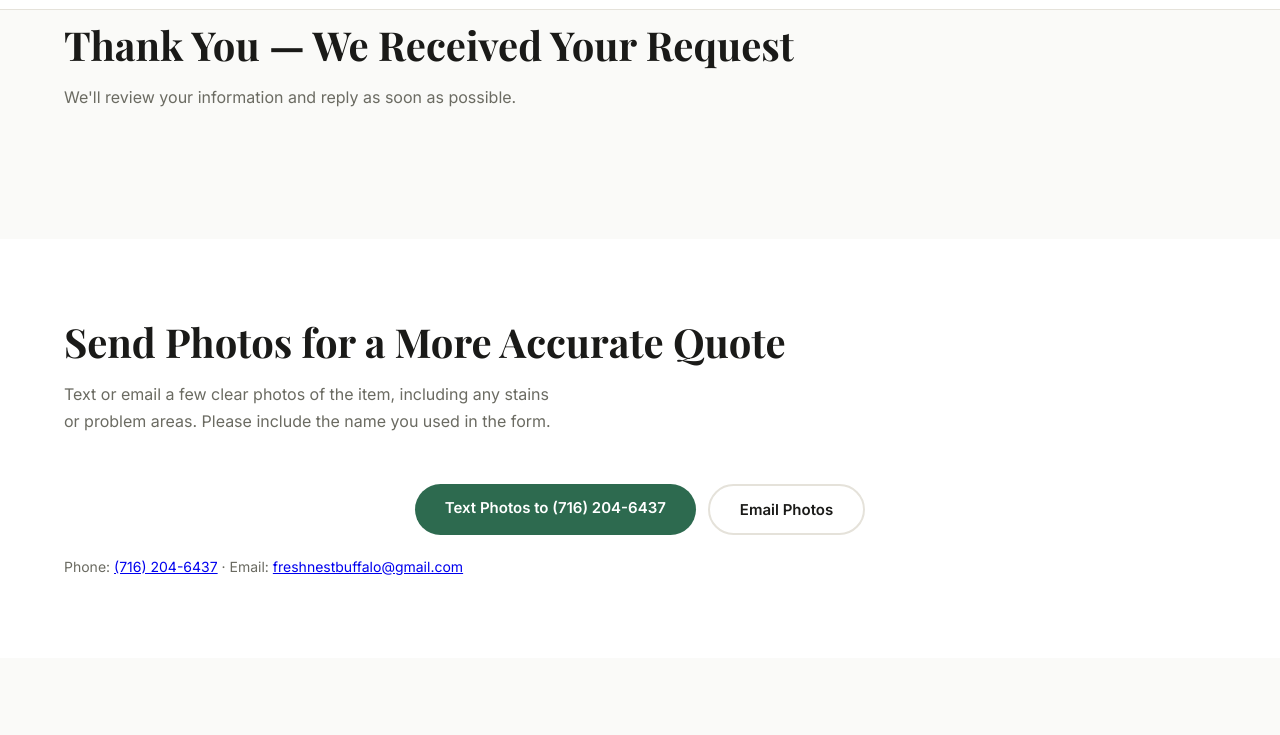
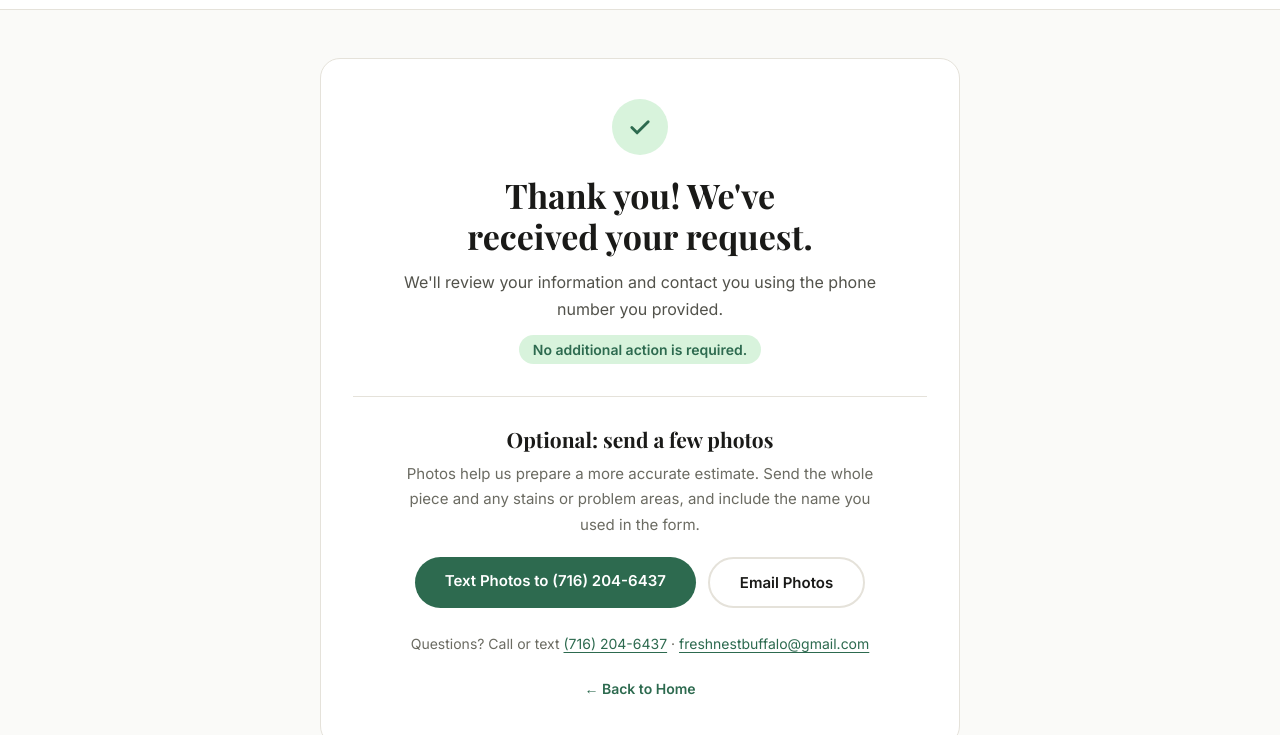
Before and after one commit to freshnestbuffalo/freshnestbuffalo, an Astro site: page /thank-you in a window 1280 px wide. Shown: the part 58-793 px from the top of the page. Built offline with nearby package versions, Linux system fonts and the light colour scheme; Astro itself is replaced by a stand-in of ours.

Commit message:
Fix quote form and thank-you experience

```diff
--- a/src/pages/thank-you.astro
+++ b/src/pages/thank-you.astro
@@ -10,29 +10,148 @@ import Cta from '../components/Cta.astro';
   robots="noindex, follow"
 >
   <section id="confirmation" class="bg-tint">
-    <h1 class="sec-title">Thank You — We Received Your Request</h1>
-    <p class="sec-sub">We'll review your information and reply as soon as possible.</p>
-  </section>
+    <div class="ty-card">
+      <div class="ty-icon" aria-hidden="true">
+        <svg viewBox="0 0 24 24" width="28" height="28" fill="none" stroke="currentColor" stroke-width="2.5" stroke-linecap="round" stroke-linejoin="round"><path d="M5 12.5l4.5 4.5L19 7.5" /></svg>
+      </div>
+      <h1 class="ty-title">Thank you! We've received your request.</h1>
+      <p class="ty-lead">We'll review your information and contact you using the phone number you provided.</p>
+      <p class="ty-done">No additional action is required.</p>
 
-  <section id="photos" class="bg-white">
-    <h2 class="sec-title">Send Photos for a More Accurate Quote</h2>
-    <p class="sec-sub">Text or email a few clear photos of the item, including any stains or problem areas. Please include the name you used in the form.</p>
-    <Cta
-      wrapperClass="cta-btns"
-      buttons={[
-        { label: 'Text Photos to (716) 204-6437', href: 'sms:+17162046437?body=Hi%20Fresh%20Nest%2C%20I%20just%20submitted%20a%20quote%20request.%20Here%20are%20my%20photos.', variant: 'primary' },
-        { label: 'Email Photos', href: 'mailto:freshnestbuffalo@gmail.com?subject=Fresh%20Nest%20Photo%20Quote', variant: 'secondary' },
-      ]}
-    />
-    <p class="area-note">Phone: <a href="tel:+17162046437">(716) 204-6437</a> · Email: <a href="mailto:freshnestbuffalo@gmail.com">freshnestbuffalo@gmail.com</a></p>
-  </section>
+      <div class="ty-photos">
+        <h2 class="ty-h2">Optional: send a few photos</h2>
+        <p class="ty-text">Photos help us prepare a more accurate estimate. Send the whole piece and any stains or problem areas, and include the name you used in the form.</p>
+        <Cta
+          wrapperClass="cta-btns ty-btns"
+          buttons={[
+            { label: 'Text Photos to (716) 204-6437', href: 'sms:+17162046437', variant: 'primary' },
+            { label: 'Email Photos', href: 'mailto:freshnestbuffalo@gmail.com?subject=Fresh%20Nest%20Photo%20Quote', variant: 'secondary' },
+          ]}
+        />
+      </div>
 
-  <section id="final-cta" class="bg-tint">
-    <Cta
-      wrapperClass="cta-btns"
-      buttons={[
-        { label: 'Back to Home', href: '/', variant: 'secondary' },
-      ]}
-    />
+      <p class="ty-contact">Questions? Call or text <a href="tel:+17162046437">(716) 204-6437</a> · <a href="mailto:freshnestbuffalo@gmail.com">freshnestbuffalo@gmail.com</a></p>
+      <a href="/" class="ty-home">&larr; Back to Home</a>
+    </div>
   </section>
 </Layout>
+
+<style>
+  #confirmation {
+    padding: calc(68px + 48px) 5% 64px;
+  }
+  .ty-card {
+    max-width: 640px;
+    margin: 0 auto;
+    background: #fff;
+    border: 1px solid #E5E2DA;
+    border-radius: 20px;
+    padding: 2.5rem 2rem;
+    text-align: center;
+  }
+  .ty-icon {
+    width: 56px;
+    height: 56px;
+    margin: 0 auto 1.25rem;
+    border-radius: 50%;
+    background: #D8F3DC;
+    color: #2D6A4F;
+    display: flex;
+    align-items: center;
+    justify-content: center;
+  }
+  .ty-title {
+    font-family: 'Playfair Display', serif;
+    font-size: clamp(26px, 3.2vw, 34px);
+    font-weight: 700;
+    line-height: 1.2;
+    color: #1A1A18;
+    margin-bottom: 0.75rem;
+    text-wrap: balance;
+  }
+  .ty-lead {
+    font-size: 16px;
+    line-height: 1.7;
+    color: #52524B;
+    max-width: 480px;
+    margin: 0 auto 0.75rem;
+  }
+  .ty-done {
+    display: inline-block;
+    font-size: 14px;
+    font-weight: 600;
+    color: #2D6A4F;
+    background: #D8F3DC;
+    border-radius: 100px;
+    padding: 6px 14px;
+  }
+  .ty-photos {
+    margin-top: 2rem;
+    padding-top: 1.75rem;
+    border-top: 1px solid #E5E2DA;
+  }
+  .ty-h2 {
+    font-family: 'Playfair Display', serif;
+    font-size: 21px;
+    font-weight: 700;
+    color: #1A1A18;
+    margin-bottom: 0.5rem;
+  }
+  .ty-text {
+    font-size: 15px;
+    line-height: 1.7;
+    color: #6B6B62;
+    max-width: 480px;
+    margin: 0 auto 1.25rem;
+  }
+  .ty-contact {
+    font-size: 14px;
+    line-height: 1.7;
+    color: #6B6B62;
+    margin-top: 1.5rem;
+  }
+  .ty-contact a {
+    color: #2D6A4F;
+    text-decoration: underline;
+    text-underline-offset: 3px;
+    white-space: nowrap;
+  }
+  .ty-home {
+    display: inline-block;
+    margin-top: 1rem;
+    font-size: 14px;
+    font-weight: 600;
+    color: #2D6A4F;
+    text-decoration: none;
+    padding: 8px 4px;
+  }
+  @media (hover: hover) {
+    .ty-home:hover {
+      text-decoration: underline;
+      text-underline-offset: 4px;
+    }
+  }
+  @media (max-width: 900px) {
+    #confirmation {
+      padding: calc(68px + 24px) 16px 40px;
+    }
+    .ty-card {
+      padding: 2rem 1.25rem;
+    }
+    .ty-btns a {
+      width: 100%;
+      text-align: center;
+    }
+  }
+  /* The request is already submitted on this page: hide the site-wide sticky
+     "Get Estimate" bar so customers are not prompted to submit a second time.
+     Both photo options are shown in the card above. */
+  :global(.sticky-cta) {
+    display: none !important;
+  }
+  @media (max-width: 900px) {
+    :global(body) {
+      padding-bottom: 0 !important;
+    }
+  }
+</style>
```
Also changed, not shown: src/components/ContactForm.astro (+21 -2 lines).
